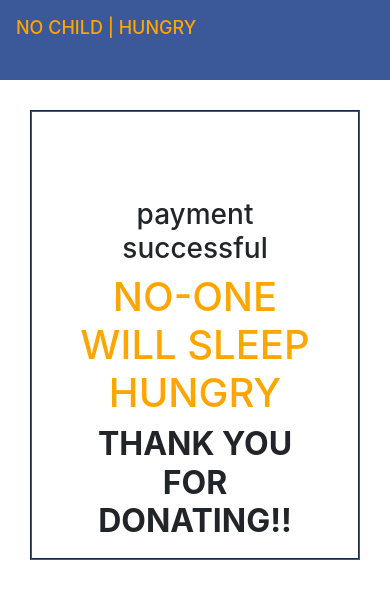
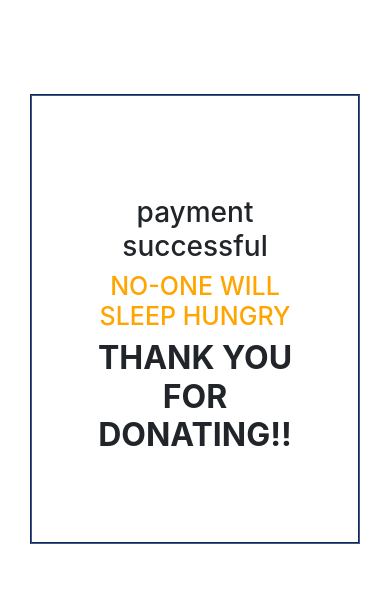
Before and after one commit to anjalinigade349/nochildhungrey, a PHP site: page /thankyou.php in a window 390 px wide. Shown: the top 599 px of the page. Run offline with PHP 8.4, Linux system fonts and the light colour scheme.

Commit message:
Update style.css

```diff
--- a/style.css
+++ b/style.css
@@ -7,15 +7,10 @@
 }
 
 
-header{
-    height:80px;
-    background-color:#3B5998;
-    background-size: cover;
-    text-decoration: none;
-}
+
 
 main {
-  padding: 16px;
+  padding: 30px;
   margin-top: 30px;
   height: 1500px;
 }
@@ -49,50 +44,6 @@ text-align:center;
 margin:30px;
 
 }
-	.navbar
-	{
-		overflow: hidden;
-  background-color: #3B5998;
-  position: fixed;
-  top: 0;
-	width: 100%;
-	z-index:99999999;
-	}
-
-.topnav {
-	background-color: #3B5998;
-	font-weight:500;
-  overflow: hidden;
-  position: fixed;
-  top: 0;
-  width: 100%;
-  z-index:9999999;
-}
-
-
-.topnav a {
-  float: left;
-  display: block;
-  color: #f2f2f2;
-  text-align: center;
-  padding: 14px 16px;
-  text-decoration: none;
-  font-size: 17px;
-}
-
-.topnav a:hover {
-  font-size:18px;
-  color: orange;
-  text-decoration:none;
-}
-
-
-
-.topnav .icon {
-  display: none;
-}
-
-
 
 
 
@@ -136,7 +87,8 @@ color:white;
 	padding:20px;
 }
 button:hover{
-    font-size:30px;
+    font-size:20px;
+	font-weight:400;
 }
 #about{
     background-color:#55ACEE;
@@ -222,8 +174,8 @@ button:hover{
     @keyframes example {
         0%   {background-color: #f0ad4e;}
         25%  {background-color: #5bc0de;}
-        50%  {background-color: #64ea8d;}
-        100% {background-color: #14376d;}
+        50%  {background-color: #f2dc5d;}
+        100% {background-color: #a4031f;}
       }
 
   .form{
@@ -233,25 +185,25 @@ button:hover{
 
 /*for responsiveness*/
 @media screen and (max-width: 600px) {
-  .topnav a:not(:first-child) {display: none;}
-  .topnav a.icon {
-    float: right;
-    display: block;
+  .w3-tag
+	{
+		font-size:25px;
   }
+	.headerset h1
+	{
+		font-size:15px;
+	}
 }
 
 @media screen and (max-width: 600px) {
-  .topnav.responsive {position: relative;}
-  .topnav.responsive a.icon {
-    position: absolute;
-    right: 0;
-    top: 0;
+  .w3-tag
+	{
+		font-size:25px;
   }
-  .topnav.responsive a {
-    float: none;
-    display: block;
-    text-align: left;
-  }
+	.headerset h1
+	{
+		font-size:15px;
+	}
 }
 
 @media(min-width:768px)and (max-width:992px){
```
